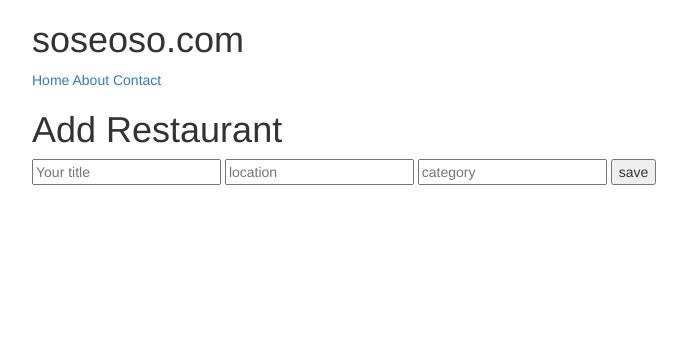
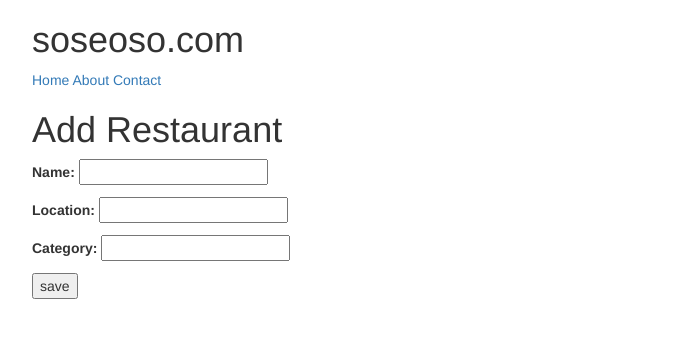
Before and after one commit to soseoso/TryDjango111, a Django app: page /restaurants/create/ in a window 1280 px wide. Shown: the top 338 px of the page, without its empty margins (38-725 px from the left). Run offline with Django 3.2, Linux system fonts and the light colour scheme; some libraries are stand-ins or nearby versions.

Commit message:
25 - The Power Of Django Forms

```diff
--- a/src/trydjango/restaurants/forms.py
+++ b/src/trydjango/restaurants/forms.py
@@ -4,3 +4,9 @@ class RestaurantCreateForm(forms.Form):
     name            = forms.CharField()
     location        = forms.CharField(required='True')
     category        = forms.CharField()
+
+    def clean_name(self):
+        name = self.cleaned_data.get('name')
+        if name == 'Hello':
+            raise forms.ValidationError('Not a valid name')
+        return name
--- a/src/trydjango/restaurants/templates/restaurants/form.html
+++ b/src/trydjango/restaurants/templates/restaurants/form.html
@@ -5,10 +5,14 @@
 {% block content %}
 <h1>Add Restaurant</h1>
 
+{% if errors %}
+{{ errors }}
+{% endif %}
 <form method="POST"> {% csrf_token %}
-    <input type="text" name="title" placeholder="Your title">
+    <!-- <input type="text" name="name" placeholder="Your title">
     <input type="text" name="location" placeholder="location">
-    <input type="text" name="category" placeholder="category">
+    <input type="text" name="category" placeholder="category"> -->
+    {{ form.as_p }}
     <button type="submit">save</button>
 </form>
 
--- a/src/trydjango/restaurants/views.py
+++ b/src/trydjango/restaurants/views.py
@@ -9,20 +9,22 @@ from .forms import RestaurantCreateForm
 from .models import RestaurantLocation
 
 def restaurant_createview(request):
-	# if request.method == 'GET':
-	# 	print('get data')
+	form = RestaurantCreateForm(request.POST or None)
+	errors = None
+	if form.is_valid():
+		obj = RestaurantLocation.objects.create(
+			name = form.cleaned_data.get('name'),
+			location = form.cleaned_data.get('location'),
+			category = form.cleaned_data.get('category')
+		)
+		return HttpResponseRedirect('/restaurants/')
 
-	if request.method == 'POST':
-		print('post data')
-		print(request.POST)
-		title = request.POST.get('title') # request.POST['title']
-		location = request.POST.get('location')
-		category = request.POST.get('category')
-		obj = RestaurantLocation.objects.create(name = title, location=location, category=category)
+	if form.errors:
+		print(form.errors)
+		errors = form.errors
 
-		return HttpResponseRedirect('/restaurants/')
 	template_name = 'restaurants/form.html'
-	context = {}
+	context = {'form': form}
 	return render(request, template_name, context)
 
 def restaurant_listview(request):
```
Also changed, not shown: src/trydjango/db.sqlite3.
